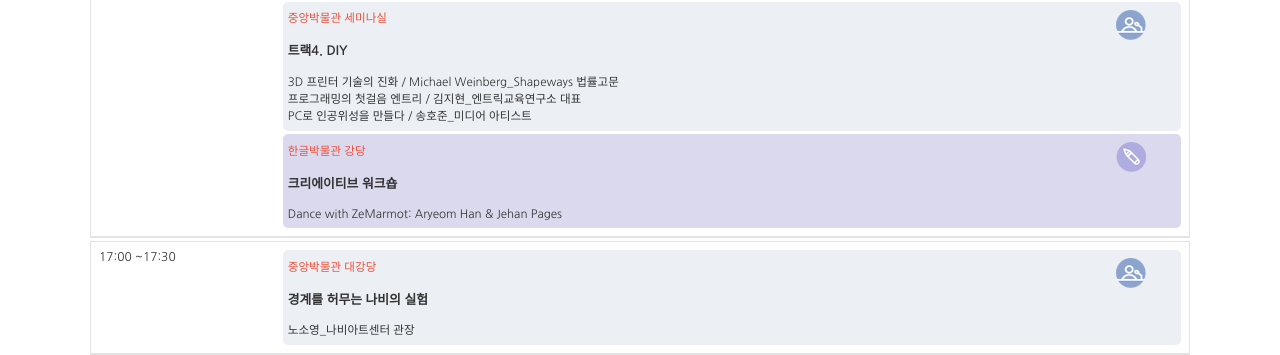
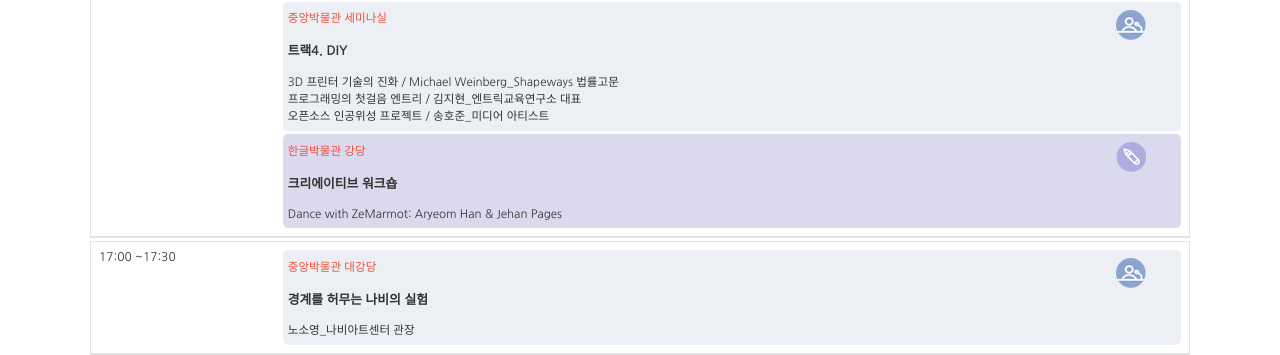
Before and after one commit to creativecommonskorea/2015-global-summit, a Jekyll site: the page built from programs_mobile.html, in a window 1280 px wide and 900 px high, scrolled down 1850 px. Shown: the part 150-505 px from the top of the window. Built offline with Jekyll 4.4.1, drawn with Linux system fonts in a browser that asks for light colours; nearby versions of some CDN libraries.

Commit message:
송호준씨 강연제목 변경

```diff
--- a/_data/day15_programs.yml
+++ b/_data/day15_programs.yml
@@ -91,7 +91,7 @@
       detail: >
         3D 프린터 기술의 진화 / Michael Weinberg_Shapeways 법률고문 <br>
         프로그래밍의 첫걸음 엔트리 / 김지현_엔트릭교육연구소 대표 <br>
-        PC로 인공위성을 만들다 / 송호준_미디어 아티스트
+        오픈소스 인공위성 프로젝트 / 송호준_미디어 아티스트
       location: "중앙박물관 세미나실"
       box: lightblue
       data-rel: 15-track4
```
